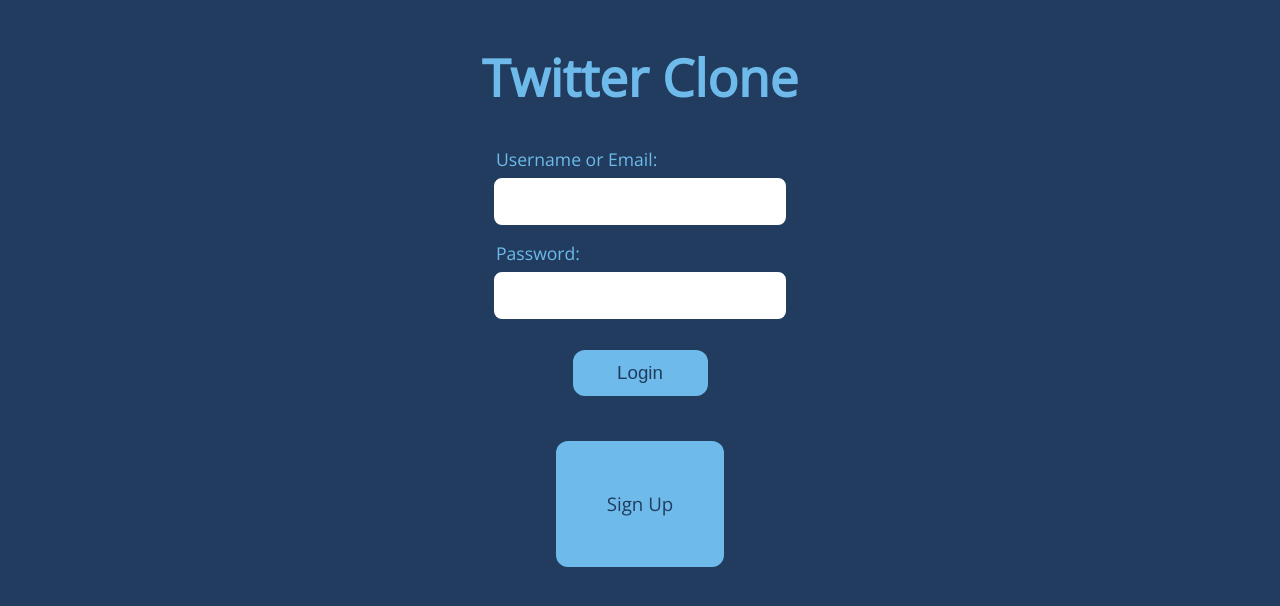
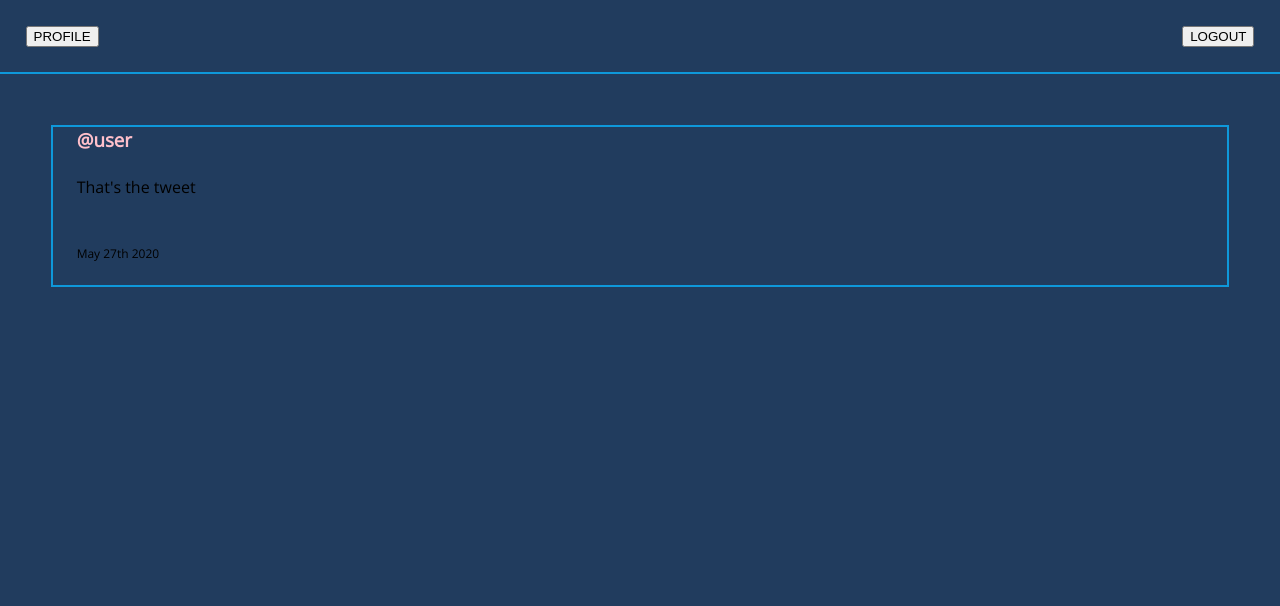
Before and after one commit to mnichols17/TwitterClone, a React (Create React App) app in the folder client/: page / in a window 1280 px wide. Shown: the top 606 px of the page. Built offline with nearby package versions, Linux system fonts and the light colour scheme; no server answers; sample sign-in values are in the browser's storage.

Commit message:
Basic Timeline & Tweet card layout

```diff
--- a/client/src/components/App.js
+++ b/client/src/components/App.js
@@ -8,11 +8,13 @@ import Home from './Home';
 import Register from './Register';
 import Profile from './Profile';
 import Navbar from './Navbar';
+import Timeline from './Timeline';
 
 const authRoutes = () => {
     return (
         <Switch>
-            <Route path="/" exact component={Profile} />
+            <Route path="/" exact component={Timeline} />
+            <Route path="/profile" component={Profile} />
             <Redirect to="/" />
         </Switch>
     )
--- a/client/src/components/Navbar.js
+++ b/client/src/components/Navbar.js
@@ -4,10 +4,13 @@ import {connect} from 'react-redux';
 
 function Navbar(props) {
 
-    const location = useLocation().pathname
+    const location = useLocation().pathname //probably won't need this
 
     return(
-        <button onClick={props.logoutAccount}>LOGOUT</button>
+        <div id="navbar">
+            <button>PROFILE</button>
+            <button onClick={props.logoutAccount}>LOGOUT</button>
+        </div>
     )
 }
 
--- a/client/src/components/Profile.js
+++ b/client/src/components/Profile.js
@@ -15,8 +15,8 @@ class Profile extends React.Component {
         const {profile} = this.props
         return(
             <div>
-                <h1>{profile.username}</h1>
-                <h1>{profile.email}</h1>
+                <h1>@{profile.username}</h1>
+                <h1>Name: {profile.name}</h1>
                 <button style={{background: "Red"}} onClick={this.props.deleteAccount}>DELETE ACCOUNT</button>
                 <EditAccount />
             </div>
--- /dev/null
+++ b/client/src/components/Timeline.js
@@ -0,0 +1,23 @@
+import React from 'react';
+import {connect} from 'react-redux';
+
+import Tweet from './Tweet';
+
+class Timeline extends React.Component {
+
+    render() {
+        return(
+            <div>
+                <Tweet />
+            </div>
+        )
+    }
+}
+
+const mapStateToProps = state => {
+    return {
+        profile: state.accounts.profile
+    }
+}
+
+export default connect(mapStateToProps)(Timeline)
--- /dev/null
+++ b/client/src/components/Tweet.js
@@ -0,0 +1,21 @@
+import React, {useState} from 'react';
+import {connect} from 'react-redux';
+
+function Tweet(props) {
+
+    return(
+        <div id="tweet">
+            <div className="tweet-user">
+                <h3>@user</h3>
+            </div>
+            <div className="tweet-body">
+                <p>That's the tweet</p>
+            </div>
+            <div className="tweet-date">
+                <p>May 27th 2020</p>
+            </div>
+        </div>
+    )
+}
+
+export default connect(null)(Tweet)
--- a/client/src/styles/styles.css
+++ b/client/src/styles/styles.css
@@ -1,6 +1,8 @@
 body {
     font-family: 'Open Sans', sans-serif;
     background: #213c5e;
+    padding: 0%;
+    margin: 0%;
 }
 
 /* Home & Login */
@@ -130,3 +132,40 @@ body {
     background: #0e98da;
     cursor: pointer;
 }
+
+/* Navbar */
+
+#navbar {
+    border-bottom: 2px solid #0e98da;
+    padding: 2%;
+    display: flex;
+    align-items: center;
+    justify-content: space-between;
+}
+
+/* Tweet */
+
+#tweet {
+    display: flex;
+    flex-direction: column;
+    border: 2px solid #0e98da;
+    margin: 4%;
+}
+
+.tweet-user > h3 {
+    color: pink;
+    margin: 0% 0% 0% 2%;
+}
+
+.tweet-body {
+    margin: 2%;
+}
+
+.tweet-body > p {
+    margin: 0%;
+}
+
+.tweet-date > p {
+    font-size: .75em;
+    margin: 2%;
+}
```
